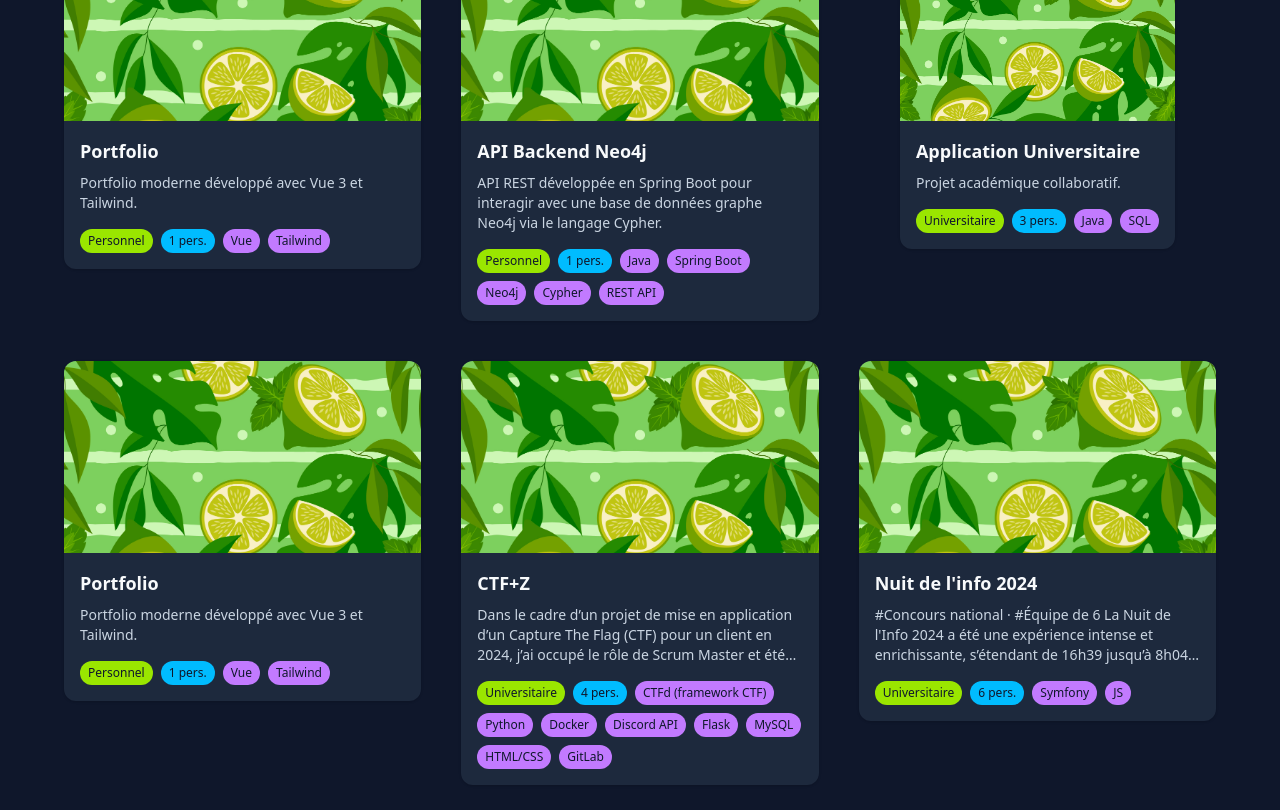
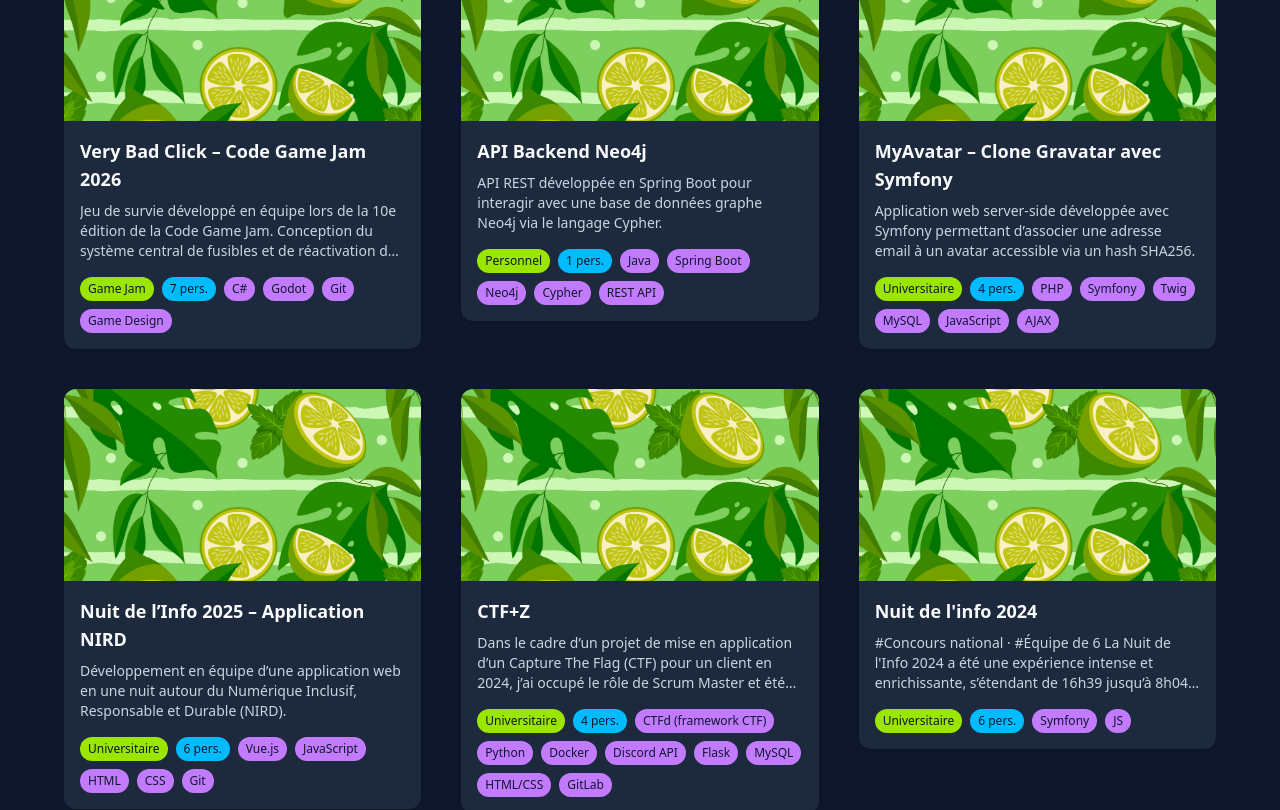
Before and after one commit to badis-saad/portfolio, a Vue app: page /Projects in a window 1280 px wide. Shown: the part 920-1730 px from the top of the page. Built offline with nearby package versions, Linux system fonts and the light colour scheme.

Commit message:
projet P3

```diff
--- a/src/views/Projects.vue
+++ b/src/views/Projects.vue
@@ -196,17 +196,47 @@ interface Project {
 
 const projects = ref<Project[]>([
   {
-    title: 'Portfolio',
-    description: 'Portfolio moderne développé avec Vue 3 et Tailwind.',
+    title: "Very Bad Click – Code Game Jam 2026",
+    description: "Jeu de survie développé en équipe lors de la 10e édition de la Code Game Jam. Conception du système central de fusibles et de réactivation du panneau électrique.",
     image: defaultImage,
-    teamSize: 1,
-    type: 'Personnel',
-    technologies: ['Vue', 'Tailwind'],
-    extraImages: [defaultImage],
-    detailedDescription: 'Description complète du portfolio.',
-    technicalDetails: 'Vue 3 + Composition API + Tailwind.',
-    learned: 'Structuration avancée et architecture propre.',
-    sources: ['https://github.com/username/portfolio'],
+    teamSize: 7,
+    type: "Game Jam",
+    technologies: ["C#", "Godot", "Git", "Game Design"],
+    extraImages: [],
+    detailedDescription: `
+Projet réalisé lors de la 10e édition de la Code Game Jam.
+
+Après une phase de brainstorming collectif, nous avons conçu un jeu de survie dans lequel le joueur doit récupérer des fusibles dispersés dans une salle plongée dans l’obscurité afin de réactiver un panneau électrique et relancer la fête.
+
+Ma contribution principale a porté sur la mécanique centrale du jeu :
+- Conception et implémentation du système de fusibles (ramassage, transport, dépôt).
+- Développement du panneau électrique interactif.
+- Gestion de la logique de validation (nombre de fusibles requis).
+- Activation du système de lumière une fois le panneau réparé.
+
+Cette fonctionnalité constitue le cœur du gameplay : récupérer les éléments nécessaires, réparer le panneau et restaurer l’électricité.
+  `,
+    technicalDetails: `
+Développement en C# sous Godot.
+
+Implémentation :
+- Système d’interaction joueur-objet (détection, récupération, dépôt).
+- Gestion d’état du panneau électrique (incomplet, réparé, activé).
+- Logique conditionnelle déclenchant la remise en lumière de la scène.
+- Communication entre objets via signaux et scripts Godot.
+- Tests et ajustements pour assurer la stabilité en contexte de game jam.
+
+Exports Windows et Linux.
+  `,
+    learned: `
+Conception d’une mécanique gameplay centrale de bout en bout.
+Structuration d’un système basé sur des états et des conditions.
+Travail collaboratif dans un environnement multi-rôles (dev, graphisme, sound design).
+Gestion du temps et priorisation des fonctionnalités essentielles.
+  `,
+    sources: [
+      "https://milwenn.itch.io/very-bad-click"
+    ],
     featured: true,
     order: 1
   },
@@ -254,32 +284,96 @@ const projects = ref<Project[]>([
     ]
   },
   {
-    title: 'Application Universitaire',
-    description: 'Projet académique collaboratif.',
+    title: "MyAvatar – Clone Gravatar avec Symfony",
+    description: "Application web server-side développée avec Symfony permettant d’associer une adresse email à un avatar accessible via un hash SHA256.",
     image: defaultImage,
-    teamSize: 3,
-    type: 'Universitaire',
-    technologies: ['Java', 'SQL'],
-    extraImages: [defaultImage, defaultImage],
-    detailedDescription: 'Application développée en équipe.',
-    technicalDetails: 'Java backend + base SQL.',
-    learned: 'Travail en équipe et gestion Git.',
-    sources: [],
+    teamSize: 4,
+    type: "Universitaire",
+    technologies: ["PHP", "Symfony", "Twig", "MySQL", "JavaScript", "AJAX"],
+    extraImages: [],
+    detailedDescription: `
+Projet réalisé en équipe de quatre dans le cadre d’un module Symfony.
+
+L’objectif était de développer une application web inspirée de Gravatar, permettant d’associer une image de profil à une adresse email.
+
+Fonctionnalités principales :
+- Inscription avec login, mot de passe, email et photo de profil optionnelle.
+- Espace privé permettant de visualiser, modifier ou supprimer son avatar.
+- Modification sécurisée des informations (email, mot de passe) avec validation par mot de passe actuel.
+- Suppression de compte.
+- Vérification en temps réel de l’unicité du login et de l’email via JavaScript et requêtes AJAX.
+- Accès public aux avatars via une route /avatar/{hash} basée sur un hash SHA256 de l’email.
+- Image par défaut si l’utilisateur n’existe pas ou n’a pas d’avatar.
+- Possibilité de masquer/démasquer son profil dynamiquement (AJAX).
+- Hébergement sur le serveur de l’IUT.
+  `,
+    technicalDetails: `
+Mes contributions principales :
+
+- Setup complet du projet Symfony (configuration environnement, base de données, structure).
+- Développement du système d’inscription.
+- Implémentation de l’édition des informations utilisateur (Read & Update).
+- CRUD complet de l’avatar (upload, stockage sécurisé hors dossier public, suppression).
+- Implémentation de la route /avatar/{hash} avec génération SHA256 et retour d’image via BinaryFileResponse.
+- Gestion de la mise à jour du hash en cas de modification d’email.
+- Mise en place de l’hébergement sur le serveur IUT (FTP, SSH, composer install, droits d’écriture).
+
+Architecture :
+- Server-side rendering avec Twig.
+- Doctrine ORM pour la gestion des entités.
+- JavaScript natif pour les requêtes AJAX (unicité login/email, masquage profil).
+- Sécurisation de l’accès aux fichiers via contrôleurs Symfony.
+  `,
+    learned: `
+Approfondissement de Symfony (sécurité, formulaires, événements, rôles).
+Gestion complète d’un cycle CRUD sécurisé.
+Manipulation de hash SHA256 et logique d’accès conditionnel.
+Déploiement et configuration serveur (droits, installation dépendances).
+Travail collaboratif structuré avec Git.
+  `,
+    sources: ['https://webinfo.iutmontp.univ-montp2.fr/~saadb/r5.d.04-my-avatar/public/login',
+      'https://gitlabinfo.iutmontp.univ-montp2.fr/saadb/r5.d.04-my-avatar'],
     featured: true,
     order: 3
   },
   {
-    title: 'Portfolio',
-    description: 'Portfolio moderne développé avec Vue 3 et Tailwind.',
+    title: "Nuit de l’Info 2025 – Application NIRD",
+    description: "Développement en équipe d’une application web en une nuit autour du Numérique Inclusif, Responsable et Durable (NIRD).",
     image: defaultImage,
-    teamSize: 1,
-    type: 'Personnel',
-    technologies: ['Vue', 'Tailwind'],
+    teamSize: 6,
+    type: "Universitaire",
+    technologies: ["Vue.js", "JavaScript", "HTML", "CSS", "Git"],
     extraImages: [defaultImage],
-    detailedDescription: 'Description complète du portfolio.',
-    technicalDetails: 'Vue 3 + Composition API + Tailwind.',
-    learned: 'Structuration avancée et architecture propre.',
-    sources: ['https://github.com/username/portfolio'],
+    detailedDescription: `
+Projet réalisé lors de la Nuit de l’Info 2025 à Montpellier, en équipe de six développeurs.
+
+L’objectif était de concevoir en une seule nuit une application web complète autour du Numérique Inclusif, Responsable et Durable.
+
+Mes contributions :
+- Conception et développement d’une barre de navigation circulaire interactive.
+- Création d’un effet de texte cinématique (animation d’écriture) sur la page d’accueil.
+- Intégration et harmonisation du code développé par l’équipe.
+- Débogage collaboratif et optimisation du rendu final sous contrainte de temps.
+- Participation à un défi de visualisation sonore pour enrichir l’expérience utilisateur.
+
+Le projet a été conçu, développé et stabilisé en moins de 12 heures.
+  `,
+    technicalDetails: `
+Architecture front-end en Vue.js avec composants réutilisables.
+Structuration modulaire du code pour faciliter l’intégration des différentes parties développées par l’équipe.
+Gestion des animations en JavaScript et CSS.
+Travail collaboratif via Git avec fusion et résolution de conflits.
+Optimisation du rendu et corrections de bugs avant livraison finale.
+  `,
+    learned: `
+Renforcement du travail en équipe sous pression.
+Amélioration des compétences en intégration et harmonisation de code multi-contributeurs.
+Gestion efficace du temps sur un projet à contrainte forte.
+Expérimentation créative autour des animations et de la visualisation dynamique.
+  `,
+    sources: [
+      "https://lnkd.in/etZHNgyP"
+    ],
     featured: true,
     order: 4
   },
```
